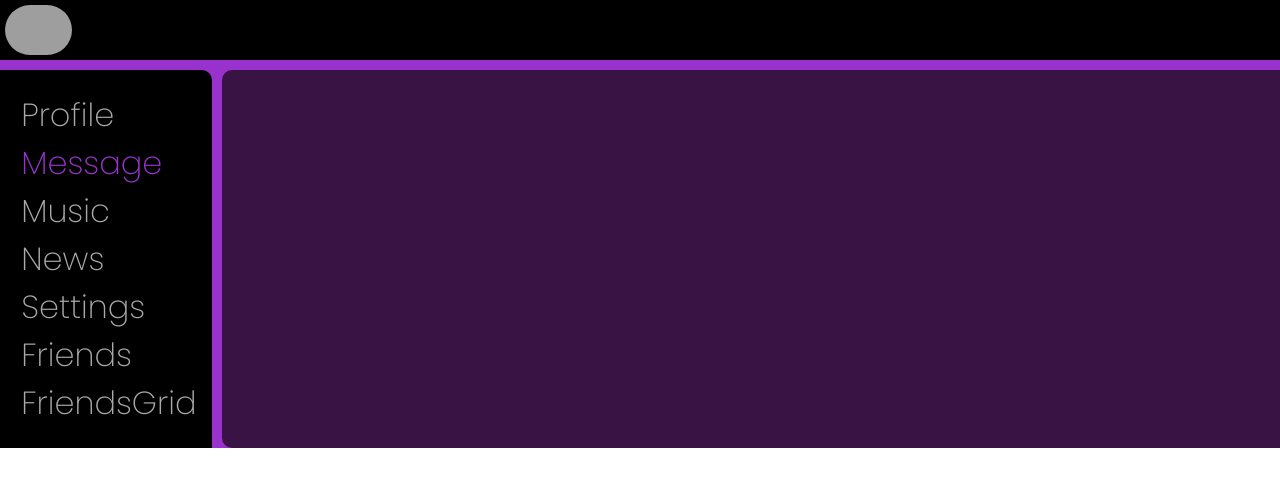
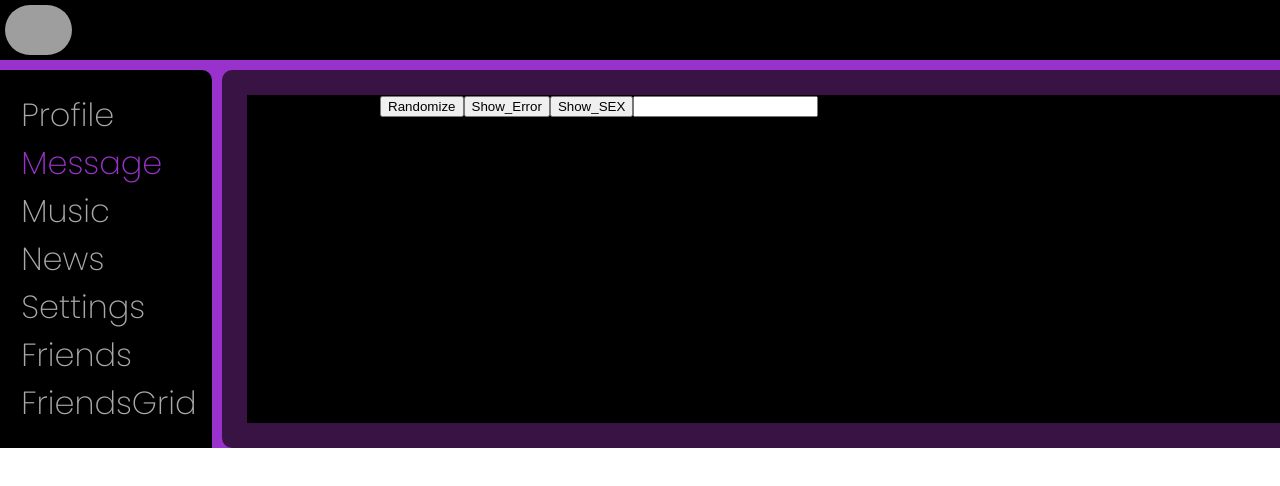
Before and after one commit to Kenobich/react-learn, a React (Create React App) app: page /dialogs in a window 1280 px wide. Shown: the top 486 px of the page. Built offline with nearby package versions, Linux system fonts and the light colour scheme; grey boxes are pictures that could not be loaded.

Commit message:
Messangd

```diff
--- a/src/App.js
+++ b/src/App.js
@@ -15,7 +15,7 @@ const App = () => {
       <div className="app-wrapper">
         <Header />
         <Navbar />
-        <div class="app-wrapper-content">
+        <div className="app-wrapper-content">
           <Route path="/dialogs" component={Dialogs} />
           <Route path="/profile" component={Profile} />
           <Route path="/friends" component={FriendsList} />
--- a/src/components/Dialogs/Dialogs.jsx
+++ b/src/components/Dialogs/Dialogs.jsx
@@ -1,11 +1,69 @@
-import React from 'react';
-import s from './Dialogs.module.css';
+import React, { useContext, useState } from "react";
+import { Success } from "../UI/Success";
+import s from "./Dialogs.module.css";
+import { UIContext } from "../../context/UIContext";
+import { Error } from "../UI/Error";
+
 const Dialogs = (props) => {
-return (
-    <div>
+  const UI = useContext(UIContext);
+  const [msg, setMsg] = useState("");
+  const [color, setColor] = useState({
+    r: 0,
+    g: 0,
+    b: 0,
+  });
+  const divStyle = {
+    background: `rgb(${color.r},${color.g},${color.b})`,
+    height: `100%`,
+  };
+  const ShowSuccess = () => {
+    UI.setSuccess({ state: true, msg: msg });
+    setTimeout(() => {
+      UI.setSuccess({ state: false, msg: "" });
+    }, 5000);
+  };
+  const HideSuccess = () => {
+    UI.setSuccess({ state: false, msg: "" });
+  };
+  const ShowError = () => {
+    UI.setError({ state: true, msg: "Andiy XUI" });
+    setTimeout(() => {
+      UI.setError({ state: false, msg: "" });
+    }, 4000);
+  };
+  const HandleChange = (event) => {
+    setMsg(event.target.value);
+  };
+  const RandomColor = () => {
+    setColor({
+      r: GetRandomInt(0, 256),
+      g: GetRandomInt(0, 256),
+      b: GetRandomInt(0, 256),
+    });
+  };
+  const GetRandomInt = (min, max) => {
+    min = Math.ceil(min);
+    max = Math.floor(max);
+    return Math.floor(Math.random() * (max - min)) + min; //Максимум не включается, минимум включается
+  };
 
+  return (
+    <div style={divStyle}>
+      <span>{JSON.stringify(color)}</span>
+      <button onClick={RandomColor}>Randomize</button>
+
+      {UI.error.state ? <Error /> : null}
+      <button onClick={ShowError}>Show_Error</button>
+
+      {UI.success.state ? <Success /> : null}
+      <button onClick={ShowSuccess}>Show_SEX</button>
+      {!UI.success.state ? null : (
+        <button onClick={HideSuccess}>Hide_Sex</button>
+      )}
+
+      <input type="text" value={msg} onChange={HandleChange} />
     </div>
-)
-}
+  );
+};
 
 export default Dialogs;
--- /dev/null
+++ b/src/components/UI/Error.jsx
@@ -0,0 +1,7 @@
+import React, { useContext } from "react";
+
+import { UIContext } from "../../context/UIContext";
+export const Error = () => {
+  const UI = useContext(UIContext);
+  return <div>{UI.error.msg}</div>;
+};
--- /dev/null
+++ b/src/components/UI/Success.jsx
@@ -0,0 +1,7 @@
+import React, { useContext } from "react";
+
+import { UIContext } from "../../context/UIContext";
+export const Success = () => {
+  const UI = useContext(UIContext);
+  return <div>{UI.success.msg}</div>;
+};
--- /dev/null
+++ b/src/context/UIContext.js
@@ -0,0 +1,51 @@
+import React, { createContext, useReducer } from "react";
+
+const initialState = {
+  error: { state: false, msg: "" },
+  success: { state: false, msg: "" },
+};
+
+const UIContext = createContext({
+  error: null,
+  success: null,
+  setError: (error) => {},
+  setSuccess: (success) => {},
+});
+
+const UIReducer = (state, action) => {
+  switch (action.type) {
+    case "SET_ERROR":
+      return { ...state, error: action.payload };
+    case "SET_SUCCESS":
+      return { ...state, success: action.payload };
+    default:
+      return state;
+  }
+};
+const UIProvider = (props) => {
+  const [state, dispatch] = useReducer(UIReducer, initialState);
+  const setError = (error) => {
+    dispatch({
+      type: "SET_ERROR",
+      payload: error,
+    });
+  };
+  const setSuccess = (success) => {
+    dispatch({
+      type: "SET_SUCCESS",
+      payload: success,
+    });
+  };
+  return (
+    <UIContext.Provider
+      value={{
+        error: state.error,
+        success: state.success,
+        setError,
+        setSuccess,
+      }}
+      {...props}
+    />
+  );
+};
+export { UIContext, UIProvider };
--- a/src/index.js
+++ b/src/index.js
@@ -1,14 +1,17 @@
-import React from 'react';
-import ReactDOM from 'react-dom';
-import './index.css';
-import App from './App';
-import reportWebVitals from './reportWebVitals';
+import React from "react";
+import ReactDOM from "react-dom";
+import "./index.css";
+import App from "./App";
+import reportWebVitals from "./reportWebVitals";
+import { UIProvider } from "./context/UIContext";
 
 ReactDOM.render(
   <React.StrictMode>
-    <App />
+    <UIProvider>
+      <App />
+    </UIProvider>
   </React.StrictMode>,
-  document.getElementById('root')
+  document.getElementById("root")
 );
 
 // If you want to start measuring performance in your app, pass a function
```
